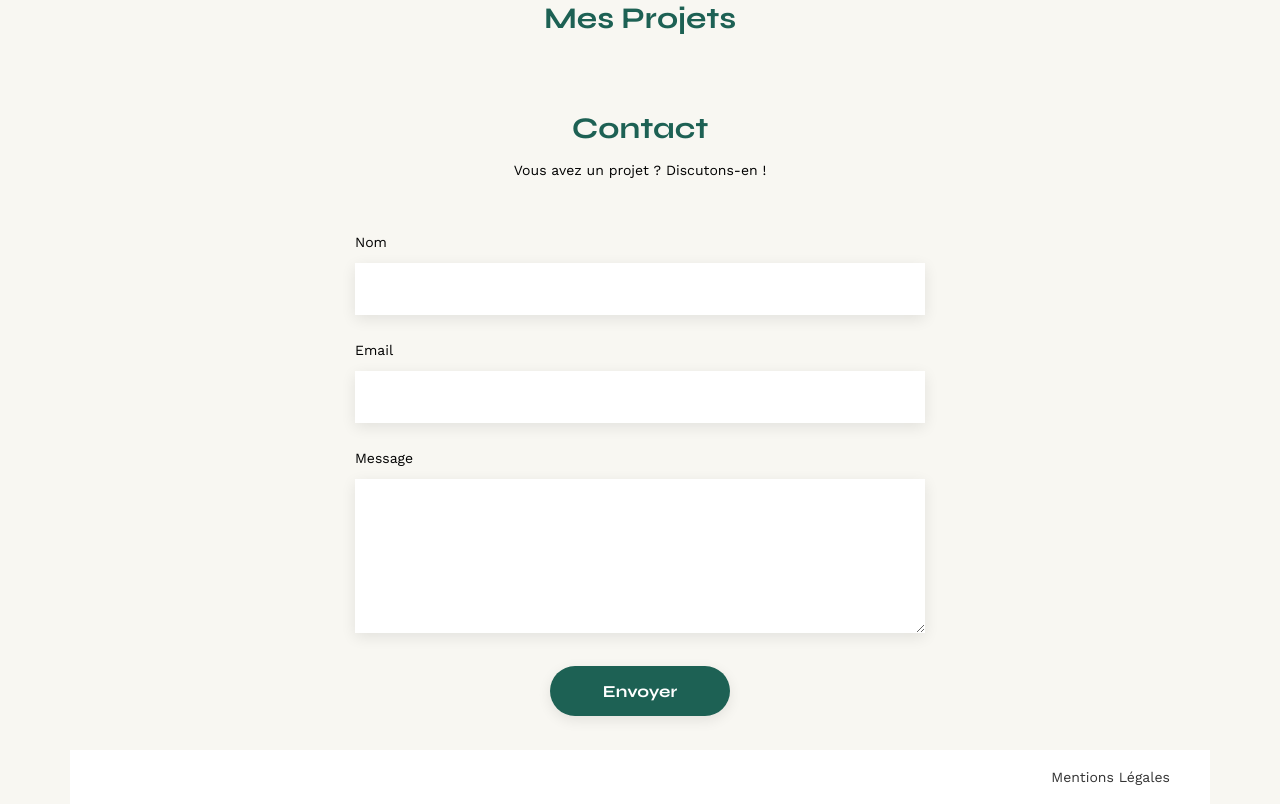
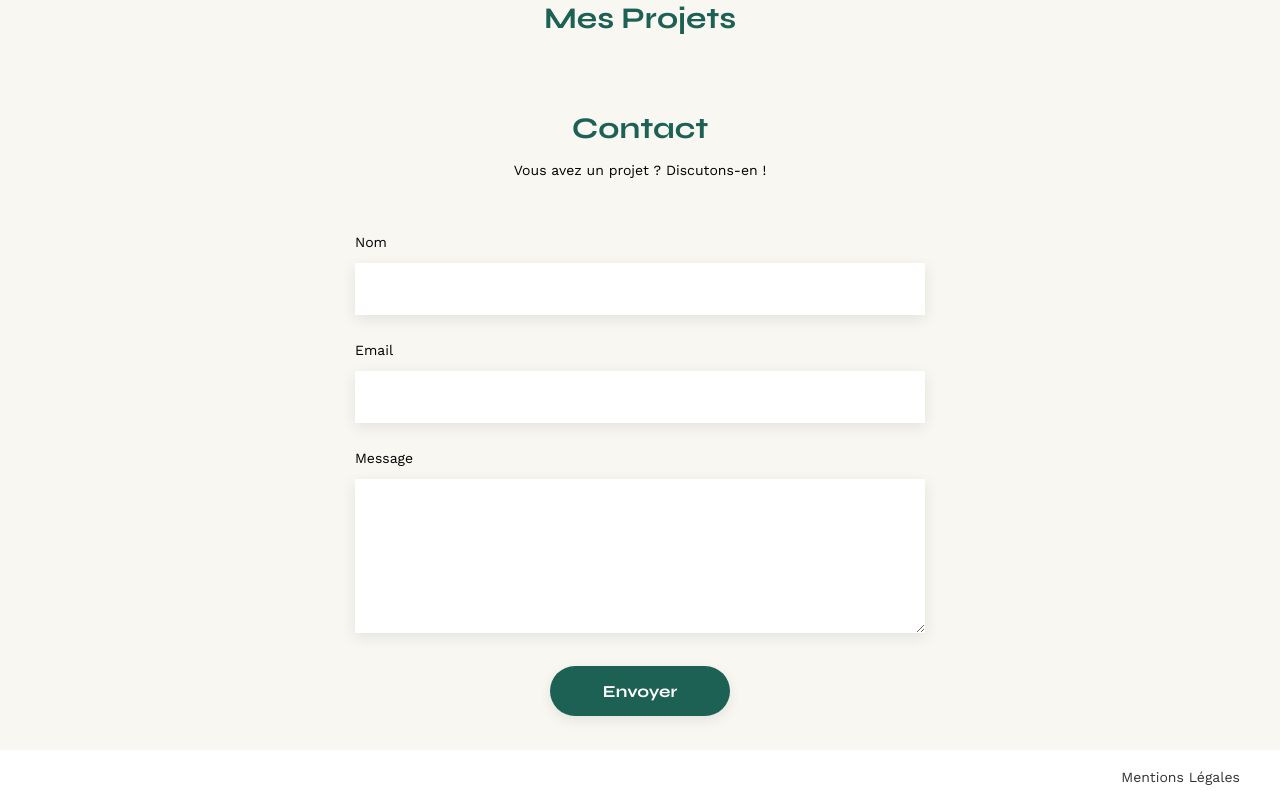
Before and after one commit to Tsm2713/Projet6_OPC, a plain HTML site: page FrontEnd/index.html in a window 1280 px wide. Shown: the part 532-1336 px from the top of the page. Drawn offline with nearby package versions, Linux system fonts and the light colour scheme; no server answers.

Commit message:
Petit réglage syntaxe

```diff
--- a/FrontEnd/assets/style.css
+++ b/FrontEnd/assets/style.css
@@ -286,10 +286,13 @@ input[type="submit"] {
 }
 
 footer {
-    background-color: #ffffff; /* fond blanc */
-    padding: 20px 0;           /* espace vertical */
-    box-shadow: none;          /* retrait complet de l'ombre */
-    border-radius: 0;          /* aucun arrondi */
+	background-color: #ffffff;
+	padding: 20px 0;
+	box-shadow: none;
+	border-radius: 0;
+	width: 100vw;
+	margin-left: calc(-50vw + 50%); /*50vw = la moitié de la largeur totale de l’écran.*/
+	margin-right: calc(-50vw + 50%); /*50% = la moitié de l’élément parent (le body, qui est centré).*/
 }
 
 footer nav ul {
@@ -308,6 +311,7 @@ footer nav ul li {
 	text-align: center;
 	margin: 100px 0;
 }
+
 #login h2 {
 	font-family: 'Syne';
 	font-weight: 700;
@@ -315,11 +319,13 @@ footer nav ul li {
 	color: #1D6154;
 	margin-bottom: 40px;
 }
+
 #login form {
 	display: flex;
 	flex-direction: column;
 	align-items: center;
 }
+
 #login label {
 	width: 100%;
 	max-width: 430px;
@@ -328,6 +334,7 @@ footer nav ul li {
 	font-family: 'Work Sans';
 	font-size: 0.95em;
 }
+
 #login input {
 	width: 100%;
 	max-width: 400px;
@@ -339,6 +346,7 @@ footer nav ul li {
 	font-size: 1em;
 	font-family: 'Work Sans';
 }
+
 #login .btn-submit {
 	font-family: 'Syne';
 	font-weight: 700;
@@ -352,6 +360,7 @@ footer nav ul li {
 	margin-bottom: 28px;
 	margin-top: 7px;
 }
+
 #login .forgot {
 	font-family: 'Work Sans';
 	font-size: 0.9em;
```
Lines whose indentation alone changed are shown as unchanged.
